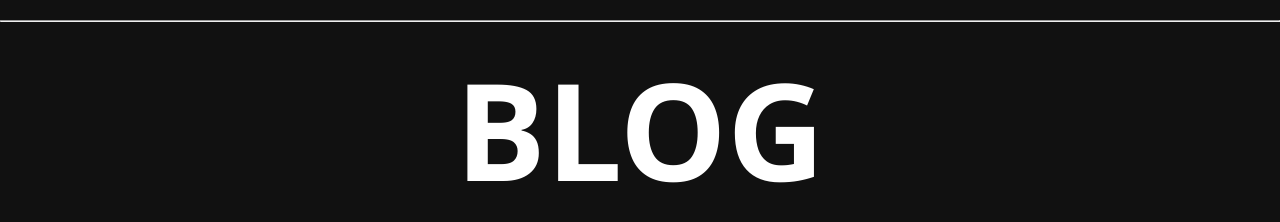
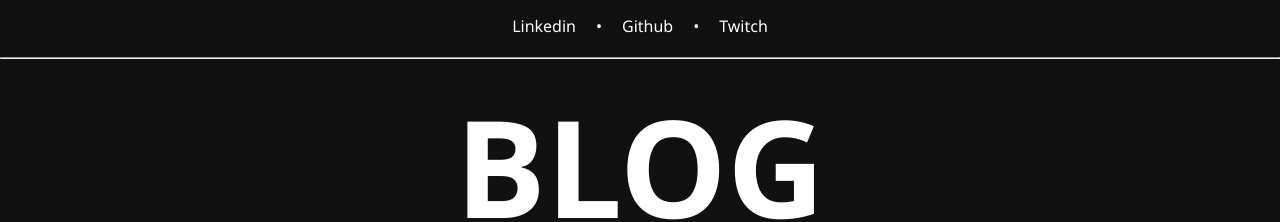
Before and after one commit to PatsFerrer/angular-blog, an Angular app: page / in a window 1280 px wide. Shown: the top 222 px of the page. Built offline with nearby package versions, Linux system fonts and the light colour scheme.

Commit message:
menu-bar component

```diff
--- a/src/app/components/menu-bar/menu-bar.component.css
+++ b/src/app/components/menu-bar/menu-bar.component.css
@@ -0,0 +1,5 @@
+.container__menu-bar > ul{
+    list-style: none;
+    display: flex;
+    gap: 20px;
+}
--- a/src/app/components/menu-bar/menu-bar.component.html
+++ b/src/app/components/menu-bar/menu-bar.component.html
@@ -1 +1,9 @@
-<p>menu-bar works!</p>
+<nav class="container__menu-bar">
+    <ul>
+        <li><a href="https://www.linkedin.com/in/patsferrer/" target="_blank">Linkedin</a></li>
+        <li><span>•</span></li>
+        <li><a href="https://github.com/patsferrer" target="_blank">Github</a></li>
+        <li><span>•</span></li>
+        <li><a href="https://www.twitch.tv/patsferrer" target="_blank">Twitch</a></li>
+    </ul>
+</nav>
--- a/src/app/pages/home/home.component.css
+++ b/src/app/pages/home/home.component.css
@@ -4,3 +4,9 @@
     display: flex;
     justify-content: center;
 }
+
+header {
+    margin-top: 15px;
+    display: flex;
+    justify-content: center;
+}
--- a/src/app/pages/home/home.component.html
+++ b/src/app/pages/home/home.component.html
@@ -1,3 +1,6 @@
+<header>
+    <app-menu-bar></app-menu-bar>
+</header>
 <app-menu-title></app-menu-title>
 <div class="container__articles">
 
```
